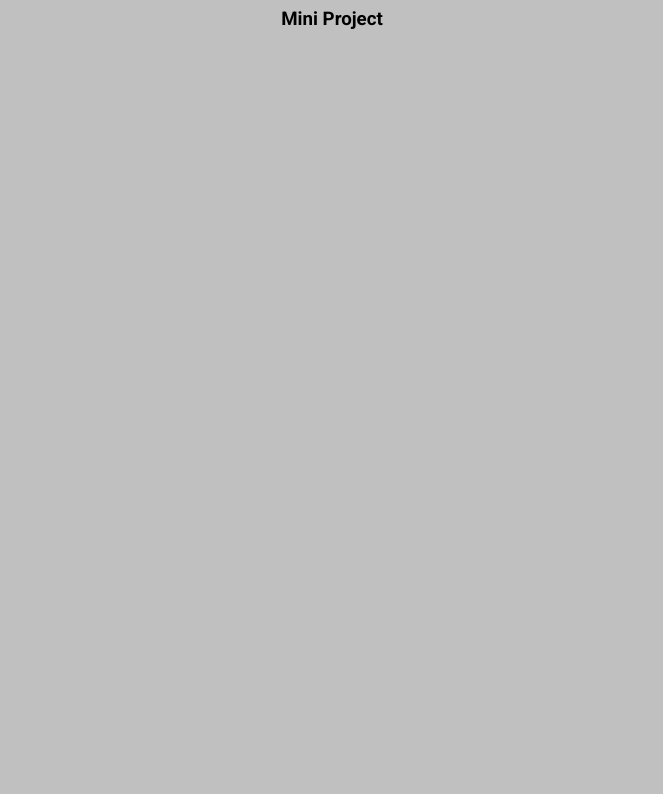
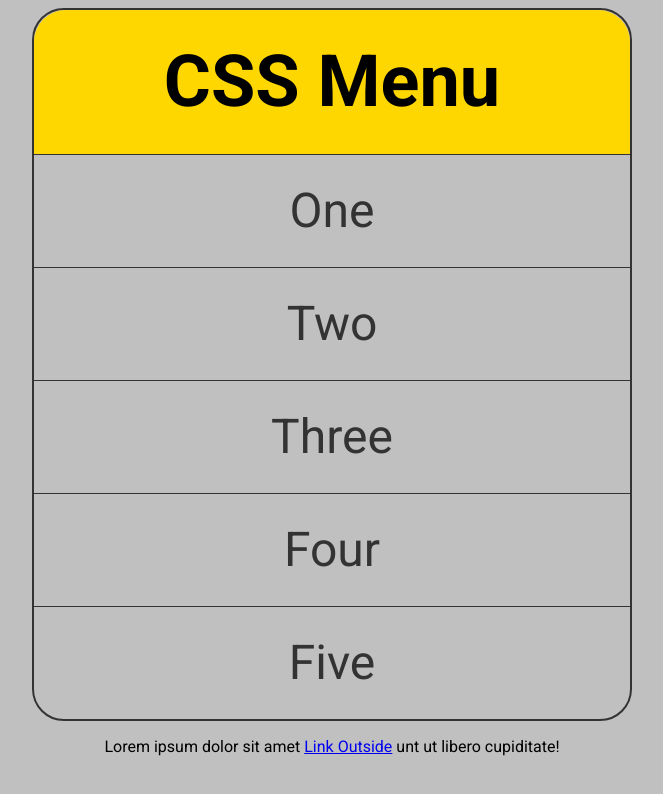
Before and after one commit to ssaida/HTML-Complete-Course, a plain HTML site: page mini-project.html in a window 1280 px wide. Shown: the whole page, without its empty margins (308-971 px from the left). Drawn offline with Linux system fonts and the light colour scheme.

Commit message:
Add files via upload

```diff
--- a/mini-project.html
+++ b/mini-project.html
@@ -11,6 +11,16 @@
   <title>Mini Project</title>
 </head>
 <body>
-  <h3>Mini Project</h3>
+  <nav>
+    <h2>CSS Menu</h2>
+    <ul>
+      <li><a href="#">One</a></li>
+      <li><a href="#">Two</a></li>
+      <li><a href="#">Three</a></li>
+      <li><a href="#">Four</a></li>
+      <li><a href="#">Five</a></li>
+    </ul>
+  </nav>
+  <p>Lorem ipsum dolor sit amet <a href="#">Link Outside</a> unt ut libero cupiditate!</p>
 </body>
 </html>
```
